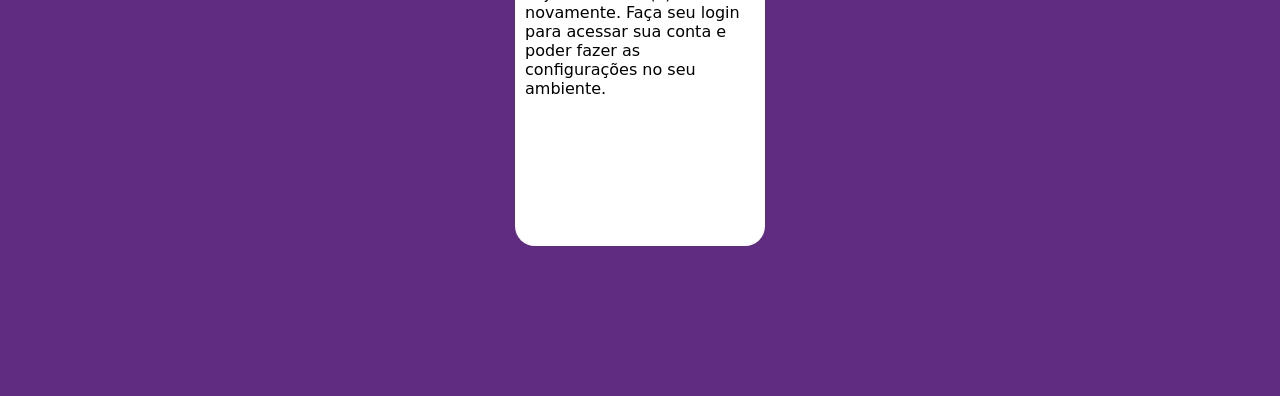
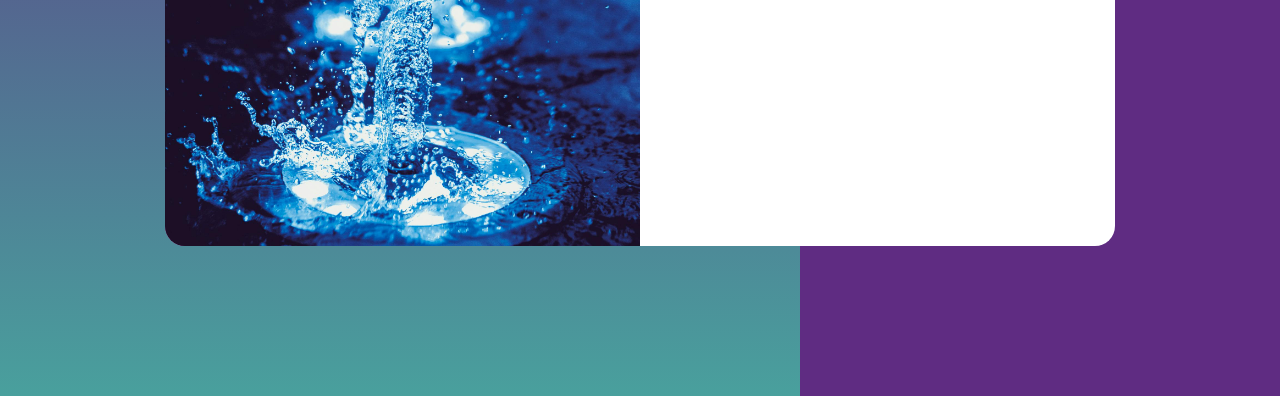
Before and after one commit to BarbaraCirillo777/projeto-login, a plain HTML site: page index.html in a window 1280 px wide. Shown: the part 404-800 px from the top of the page. Drawn offline with Linux system fonts and the light colour scheme.

Commit message:
media query

```diff
--- /dev/null
+++ b/estilos/media-query.css
@@ -0,0 +1,46 @@
+@charset "UTF-8";
+
+@media screen and (min-width: 768px) and (max-width: 992px) {
+
+    body {
+        background-image: linear-gradient(to top,#49a09d, #5f2c82);
+    }
+
+    section#login {
+        width: 80vw;
+    }
+}
+
+section#login  div#imagem {
+    float: left;
+    width: 30%;
+    height: 100%;
+}
+
+section#login > div#formulario {
+    float: right;
+    width: 70%;
+}
+
+
+@media screen and (min-width: 992px) {
+
+    body {
+        background-image: linear-gradient(to top,#49a09d, #5f2c82);
+    }
+
+    section#login {
+        width: 950px;
+    }
+}
+
+section#login  div#imagem {
+    float: left;
+    width: 50%;
+    height: 100%;
+}
+
+section#login > div#formulario {
+    float: right;
+    width: 50%;
+}
--- a/estilos/style.css
+++ b/estilos/style.css
@@ -3,7 +3,7 @@
 /* Paleta de cores*/
 
 * {
-    font-family: cursive;
+    font-family: system-ui, -apple-system, BlinkMacSystemFont, 'Segoe UI', Roboto, Oxygen, Ubuntu, Cantarell, 'Open Sans', 'Helvetica Neue', sans-serif;
     padding: 0px;
     margin: 0px;
     box-sizing: border-box;
@@ -34,6 +34,9 @@ section#login {
     border-radius: 20px;
     box-shadow: 0px 0px 0px black;
 
+    transition: width .3s, height .3s;
+    transition-timing-function: ease;
+
 }
 
 section#login > div#imagem {
--- a/index.html
+++ b/index.html
@@ -5,6 +5,7 @@
     <meta name="viewport" content="width=device-width, initial-scale=1.0">
     <title>Login</title>
     <link rel="stylesheet" href="estilos/style.css">
+    <link rel="stylesheet" href="estilos/media-query.css">
 </head>
 <body>
     <main>
```
